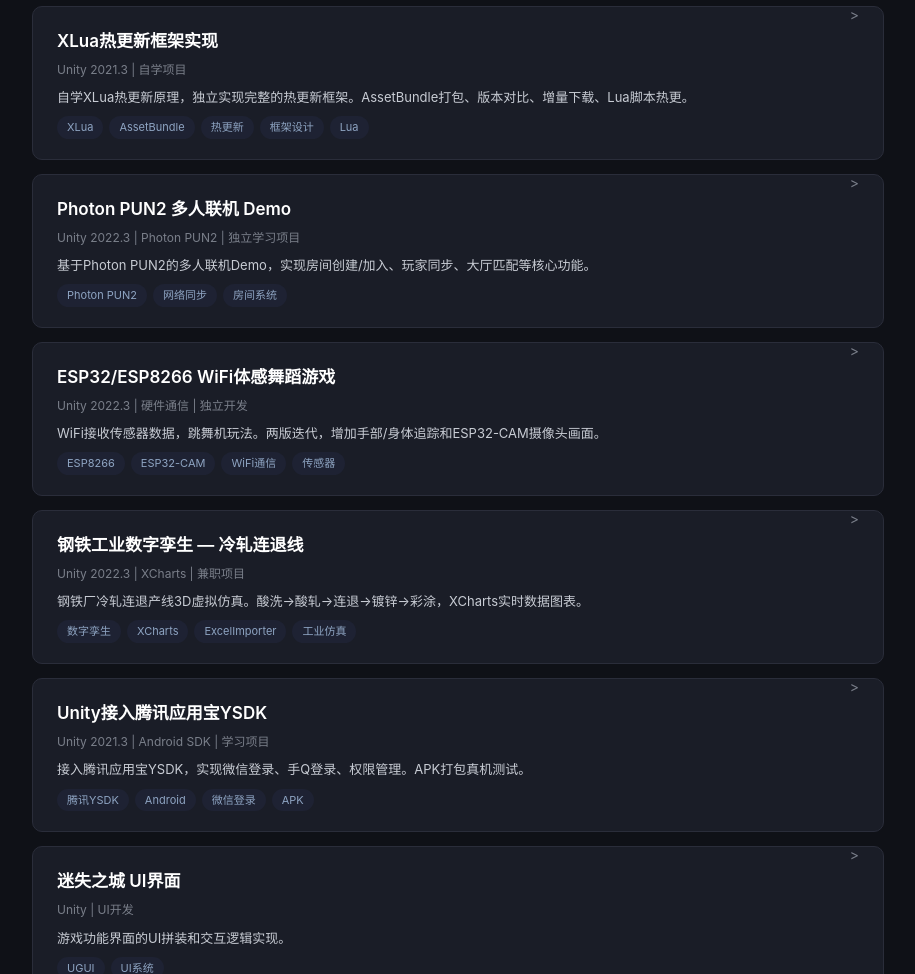
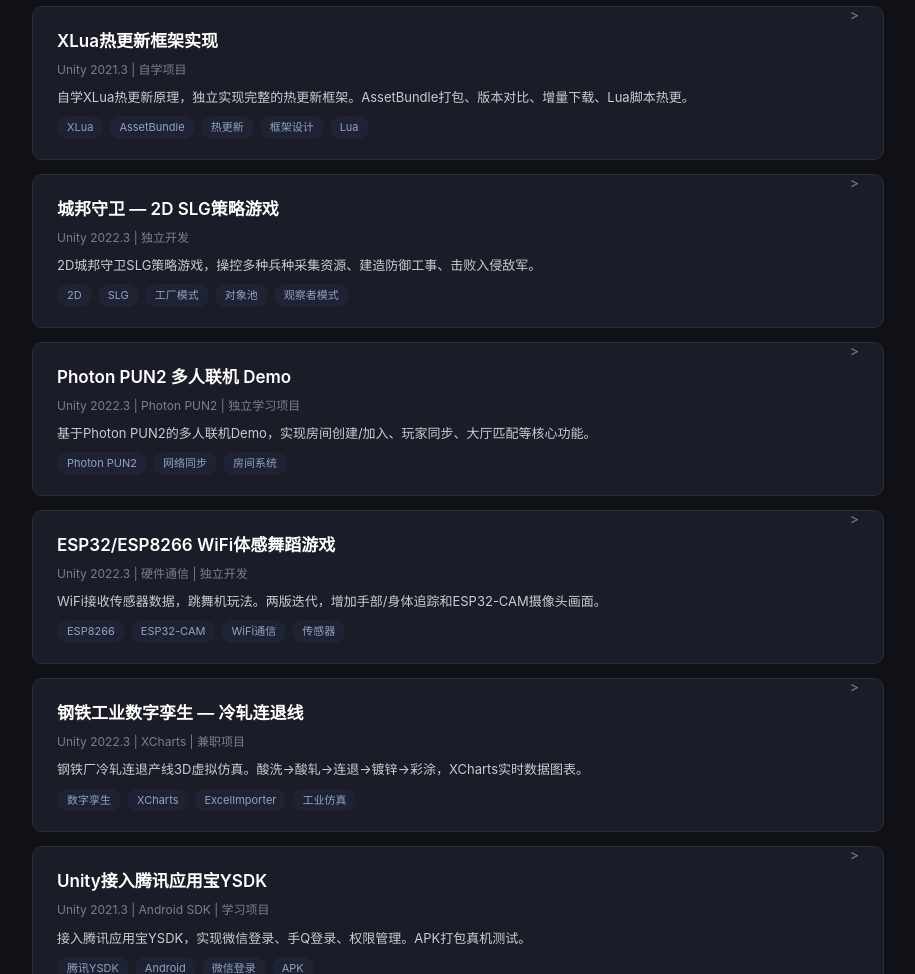
Before and after one commit to mylove-design/unity-portfolio, a plain HTML site: page index.html in a window 1280 px wide. Shown: the part 1339-2313 px from the top of the page, without its empty margins (182-1097 px from the left). Drawn offline with Linux system fonts and the light colour scheme.

Commit message:
Add files via upload

```diff
--- a/index.html
+++ b/index.html
@@ -183,6 +183,14 @@
       <div class="tags"><span>XLua</span><span>AssetBundle</span><span>热更新</span><span>框架设计</span><span>Lua</span></div>
     </div>
 
+    <div class="project-card" onclick="showDetail('cityguard')">
+      <span class="arrow">&gt;</span>
+      <div class="name">城邦守卫 — 2D SLG策略游戏</div>
+      <div class="meta">Unity 2022.3 | 独立开发</div>
+      <div class="desc">2D城邦守卫SLG策略游戏，操控多种兵种采集资源、建造防御工事、击败入侵敌军。</div>
+      <div class="tags"><span>2D</span><span>SLG</span><span>工厂模式</span><span>对象池</span><span>观察者模式</span></div>
+    </div>
+
     <div class="project-card" onclick="showDetail('photon')">
       <span class="arrow">&gt;</span>
       <div class="name">Photon PUN2 多人联机 Demo</div>
@@ -331,6 +339,22 @@ const projects = {
     ]
   },
 
+  cityguard: {
+    title: '城邦守卫 — 2D SLG策略游戏',
+    meta: 'Unity 2022.3 | 独立开发',
+    desc: '基于Unity开发的一款2D城邦守卫SLG策略类游戏，玩家操控多种兵种（近战战士/远程射手/法术法师）在地图上采集资源、建造防御工事、击败入侵敌军；胜利条件为摧毁敌方所有建筑物及大本营。\n\n【负责内容】\n1. 工厂模式：编写工厂类作为兵种、建筑统一创建入口。通过CommandType枚举分发创建逻辑；新增兵种只需扩展枚举与预制体，不改动原有创建流程。\n2. 对象池模式：实现通用对象池，管理箭矢、Buff特效等高频实体。使用Spawn/Despawn复用物体，避免反复Instantiate/Destroy，减少GC开销，稳定维持60FPS。\n3. 观察者模式：基于单例事件总线ObserveManager，发布/订阅采集、进攻等CommandEvent。UI按钮发布指令，平民单位订阅事件后执行采集任务，模块间解耦，新增指令只需扩展事件枚举。\n\n【学到的内容】\n·掌握了三种设计模式在游戏开发中的实际应用场景\n·体会到模块解耦和扩展性设计的重要性\n·理解了对象池对游戏性能的优化作用',
+    tags: ['2D', 'SLG', '工厂模式', '对象池', '观察者模式', 'UGUI'],
+    media: [
+      { type: 'img', src: '2D游戏SLG城邦守卫素材/01.png' },
+      { type: 'img', src: '2D游戏SLG城邦守卫素材/02.png' },
+      { type: 'img', src: '2D游戏SLG城邦守卫素材/03.png' },
+      { type: 'img', src: '2D游戏SLG城邦守卫素材/04.png' },
+      { type: 'img', src: '2D游戏SLG城邦守卫素材/05.png' },
+      { type: 'img', src: '2D游戏SLG城邦守卫素材/06.png' },
+      { type: 'img', src: '2D游戏SLG城邦守卫素材/07.png' },
+    ]
+  },
+
   photon: {
     title: 'Photon PUN2 多人联机 Demo',
     meta: 'Unity 2022.3 | Photon PUN2 | 独立学习项目',
```
Also changed, not shown: 01.png (added), 02.png (added), 03.png (added), 04.png (added), 05.png (added), 2 other files.
